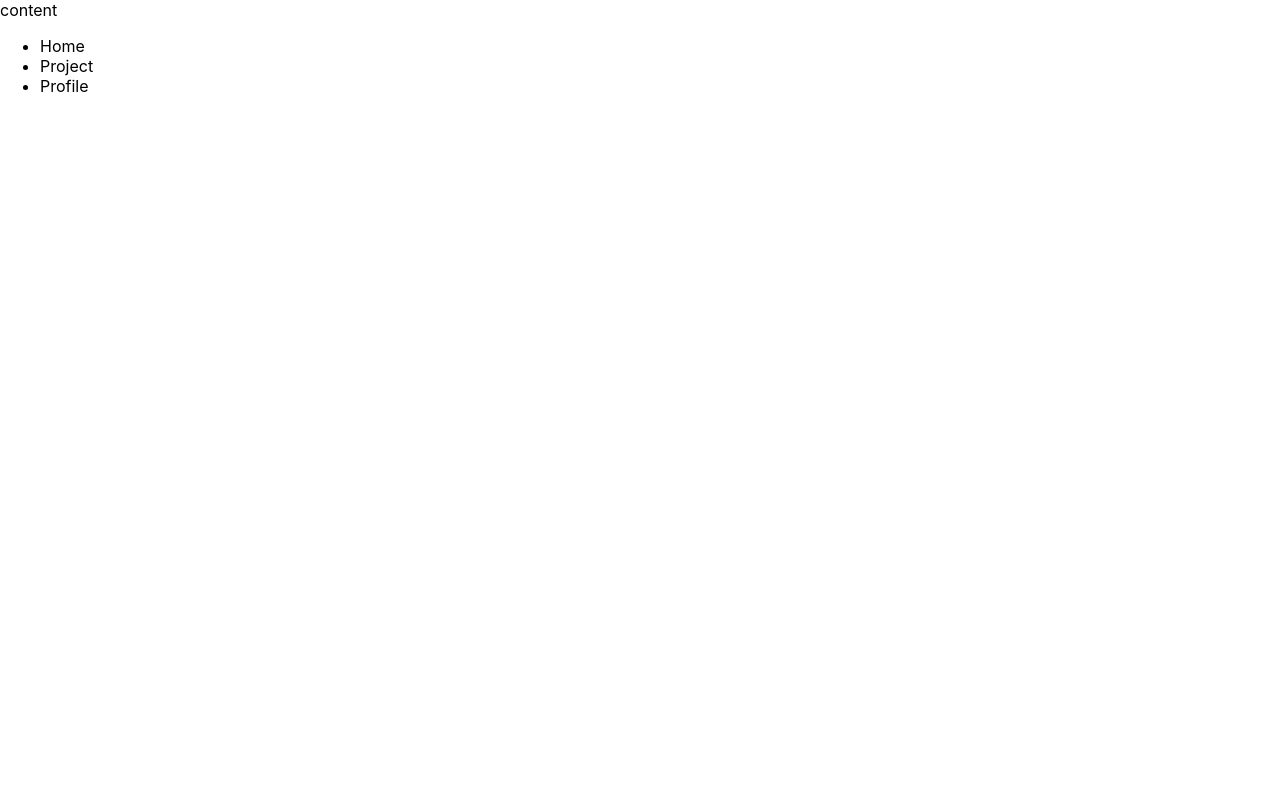
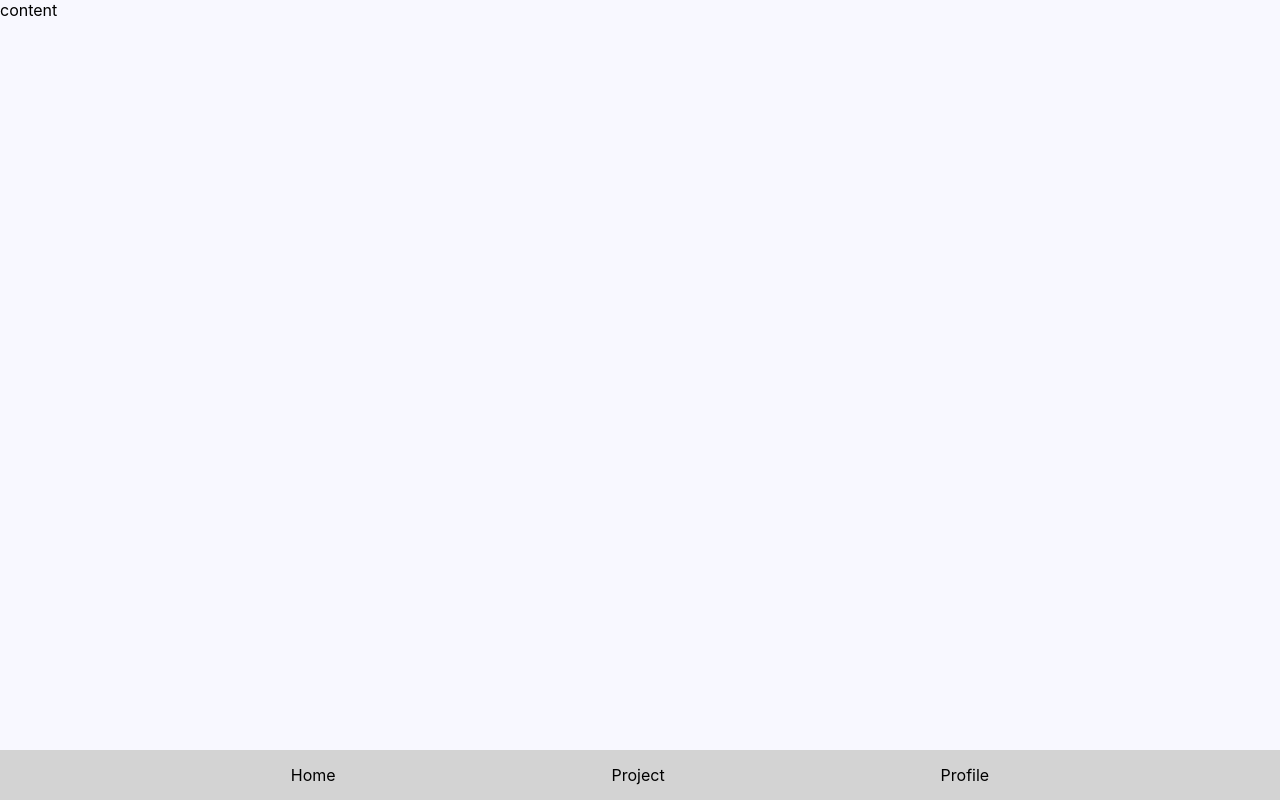
Before and after one commit to rahmatagungj/react-bottom-navigation, a React (Create React App) app: page / in a window 1280 px wide. Built offline with nearby package versions, Linux system fonts and the light colour scheme.

Commit message:
add navigation and content components

```diff
--- a/public/index.html
+++ b/public/index.html
@@ -10,34 +10,11 @@
       content="Web site created using create-react-app"
     />
     <link rel="apple-touch-icon" href="%PUBLIC_URL%/logo192.png" />
-    <!--
-      manifest.json provides metadata used when your web app is installed on a
-      user's mobile device or desktop. See https://developers.google.com/web/fundamentals/web-app-manifest/
-    -->
     <link rel="manifest" href="%PUBLIC_URL%/manifest.json" />
-    <!--
-      Notice the use of %PUBLIC_URL% in the tags above.
-      It will be replaced with the URL of the `public` folder during the build.
-      Only files inside the `public` folder can be referenced from the HTML.
-
-      Unlike "/favicon.ico" or "favicon.ico", "%PUBLIC_URL%/favicon.ico" will
-      work correctly both with client-side routing and a non-root public URL.
-      Learn how to configure a non-root public URL by running `npm run build`.
-    -->
-    <title>React App</title>
+    <title>Bottom Navigation - Rahmat Agung Julians</title>
   </head>
   <body>
     <noscript>You need to enable JavaScript to run this app.</noscript>
     <div id="root"></div>
-    <!--
-      This HTML file is a template.
-      If you open it directly in the browser, you will see an empty page.
-
-      You can add webfonts, meta tags, or analytics to this file.
-      The build step will place the bundled scripts into the <body> tag.
-
-      To begin the development, run `npm start` or `yarn start`.
-      To create a production bundle, use `npm run build` or `yarn build`.
-    -->
   </body>
 </html>
--- a/src/Components/Navigation/Index.js
+++ b/src/Components/Navigation/Index.js
@@ -1,8 +1,9 @@
 import React from "react";
+import "./Style.scss";
 
 const Navigation = () => {
   return (
-    <div>
+    <div className="bottom-navigation">
       <ul>
         <li>Home</li>
         <li>Project</li>
--- /dev/null
+++ b/src/Components/Navigation/Style.scss
@@ -0,0 +1,14 @@
+.bottom-navigation {
+  background-color: lightgray;
+  padding: 15px;
+  position: fixed;
+  bottom: 0;
+  width: 100%;
+  ul {
+    list-style: none;
+    display: flex;
+    flex-direction: row;
+    justify-content: space-evenly;
+    align-items: center;
+  }
+}
--- a/src/index.scss
+++ b/src/index.scss
@@ -1,13 +1,20 @@
 body {
+  background: ghostwhite;
   margin: 0;
-  font-family: -apple-system, BlinkMacSystemFont, 'Segoe UI', 'Roboto', 'Oxygen',
-    'Ubuntu', 'Cantarell', 'Fira Sans', 'Droid Sans', 'Helvetica Neue',
+  font-family: -apple-system, BlinkMacSystemFont, "Segoe UI", "Roboto", "Oxygen",
+    "Ubuntu", "Cantarell", "Fira Sans", "Droid Sans", "Helvetica Neue",
     sans-serif;
   -webkit-font-smoothing: antialiased;
   -moz-osx-font-smoothing: grayscale;
 }
 
 code {
-  font-family: source-code-pro, Menlo, Monaco, Consolas, 'Courier New',
+  font-family: source-code-pro, Menlo, Monaco, Consolas, "Courier New",
     monospace;
 }
+
+* {
+  padding: 0px;
+  margin: 0px;
+  box-sizing: border-box;
+}
```
